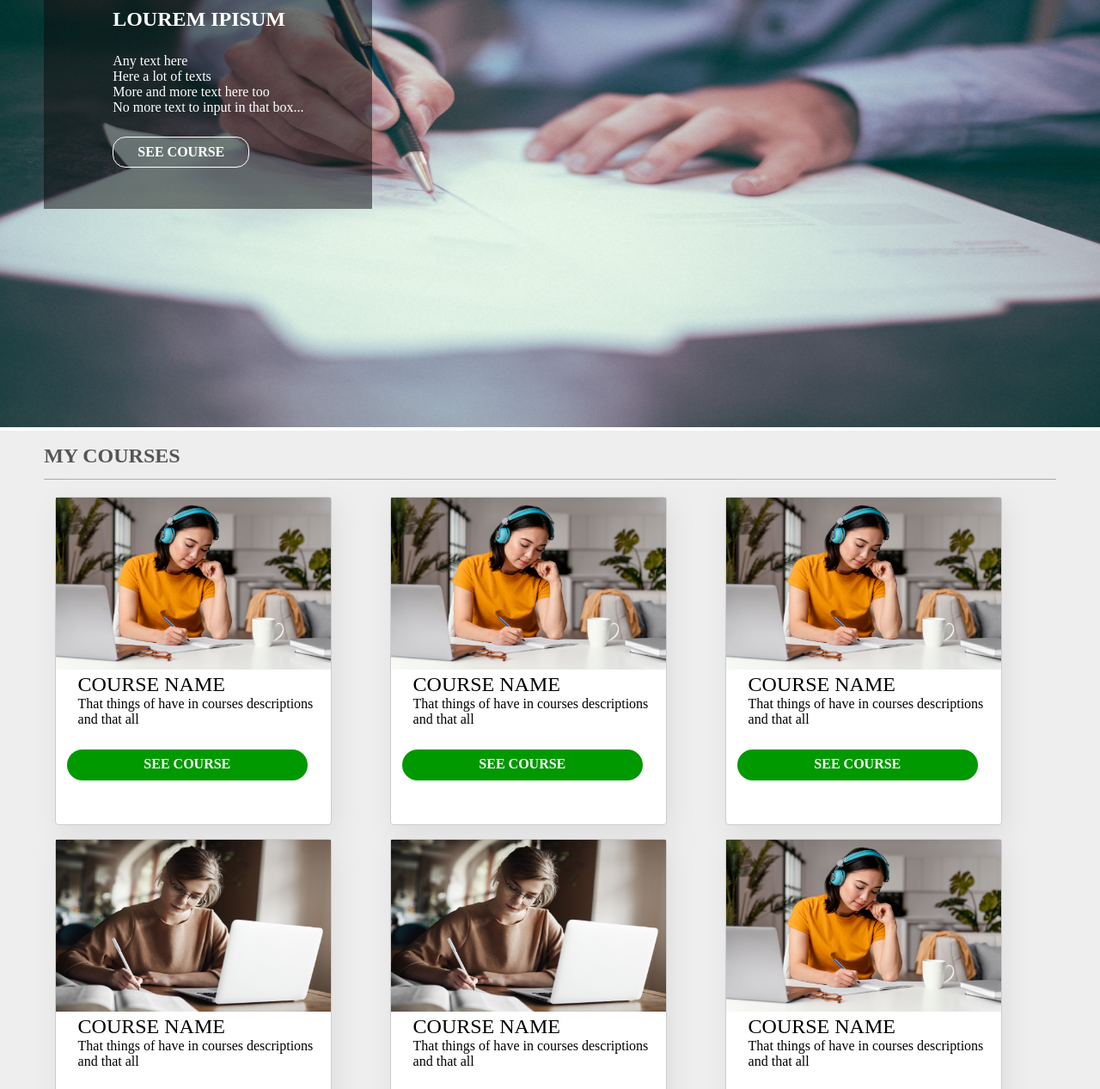
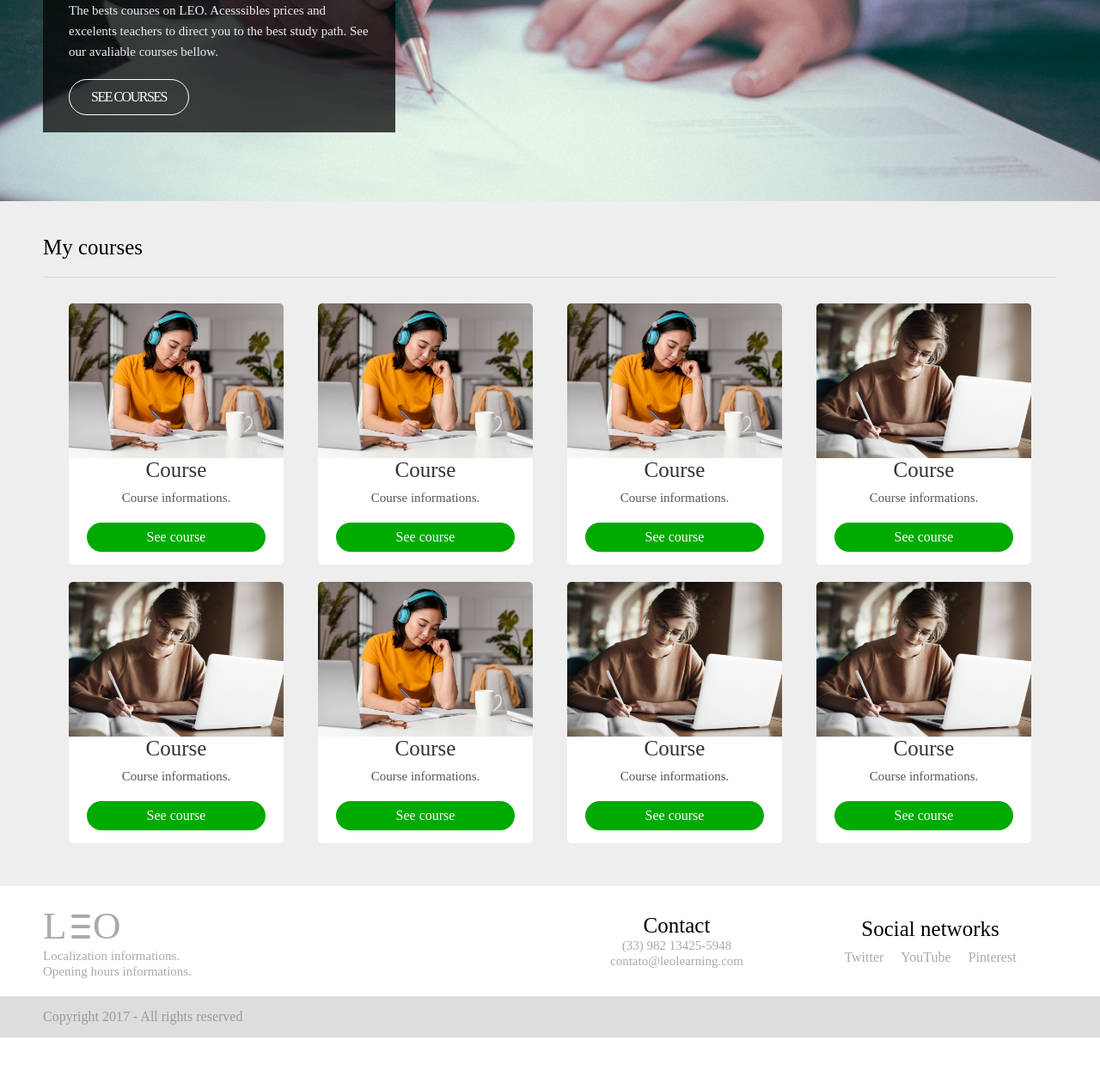
Before and after one commit to DevRyanCosta/Desafio-LEO, a plain HTML site: page index.html in a window 1280 px wide. Shown: the part 231-1498 px from the top of the page at 86% size. Drawn offline with Linux system fonts and the light colour scheme.

Commit message:
Arquivos do projeto atualizados.

```diff
--- a/index.html
+++ b/index.html
@@ -6,99 +6,116 @@
     <title>Home Page</title>
 </head>
 
-<body class="noMarginBody fontSize2Vh">
-    <div class="navigation">
-        <div class="leftMargin2vw fontSize6Vh marginTop2Vh">LEO</div><input
-            class="leftMargin50vw grayBackground fontSize2Vh customInput padding0p5Vw"
-            placeholder="Pesquisar cursos...">
+<body>
+    <div class="top">
+        <left>
+            <span class="logo">
+                <span>L</span><!--
+                --><span id="logoLines">
+                    <span class="line"></span><!--
+                    --><span class="line"></span><!--
+                    --><span class="line"></span>
+                </span><!--
+                --><span>O</span>
+            </span>
+        </left><!--
+        --><right>
+            <editable>Search courses</editable>
+        </right>
     </div>
-    <div classs="anounce">
-        <div>
-            <div id="box" class="absoluteBox">
-                <div class="fontSize3Vh boldText bottomMargin2Vw">LOUREM IPISUM</div>
-                <div class="lineBreak"></div>
-                <div>Any text here</div>
-                <div class="lineBreak"></div>
-                <div>Here a lot of texts</div>
-                <div class="lineBreak"></div>
-                <div>More and more text here too</div>
-                <div class="lineBreak"></div>
-                <div class="bottomMargin2Vw">No more text to input in that box...</div>
-                <div class="lineBreak"></div>
-                <div id="anounceButton" class="buttonBorderWhite boldText">SEE COURSE</div>
-            </div>
-            <img src="writing.jpg" class="anounce">
-        </div>
+    <div class="banner">
+        <box>
+            <span class="title">The Best Courses</span>
+            <lineBreak></lineBreak>
+            <span class="description">The bests courses on LEO. Acesssibles prices and excelents teachers to direct you to the best study path. See our avaliable courses bellow.</span>
+            <span class="button">SEE COURSES</span>
+        </box>
     </div>
+    <div class="myCourses">
+        <div class="title">My courses</div>
+        <horizontalLine></horizontalLine>
+        <course>
+            <thumbnailOne></thumbnailOne>
+            <span class="title">Course</span>
+            <span class="description">Course informations.</span>
+            <span class="button">See course</span>
+        </course><!--
+        --><course>
+            <thumbnailOne></thumbnailOne>
+            <span class="title">Course</span>
+            <span class="description">Course informations.</span>
+            <span class="button">See course</span>
+        </course><!--
+        --><course>
+            <thumbnailOne></thumbnailOne>
+            <span class="title">Course</span>
+            <span class="description">Course informations.</span>
+            <span class="button">See course</span>
+        </course><!--
+        --><course>
+            <thumbnailTwo></thumbnailTwo>
+            <span class="title">Course</span>
+            <span class="description">Course informations.</span>
+            <span class="button">See course</span>
+        </course><!--
+        --><course>
+            <thumbnailTwo></thumbnailTwo>
+            <span class="title">Course</span>
+            <span class="description">Course informations.</span>
+            <span class="button">See course</span>
+        </course><!--
+        --><course>
+            <thumbnailOne></thumbnailOne>
+            <span class="title">Course</span>
+            <span class="description">Course informations.</span>
+            <span class="button">See course</span>
+        </course><!--
+        --><course>
+            <thumbnailTwo></thumbnailTwo>
+            <span class="title">Course</span>
+            <span class="description">Course informations.</span>
+            <span class="button">See course</span>
+        </course><!--
+        --><course>
+            <thumbnailTwo></thumbnailTwo>
+            <span class="title">Course</span>
+            <span class="description">Course informations.</span>
+            <span class="button">See course</span>
+        </course>
     </div>
-    <div style="padding-bottom: 10vw;" class="bottomMargin2Vw grayBackground">
-        <div class="boldText fontSize3Vh leftMargin4vw marginTop2Vh grayColor">MY COURSES</div>
-        <div class="horizontalLine"></div>
-        <div class="course">
-            <img class="courseIlustration" src="courseThumbnailOne.jpg">
-            <div class="fontSize3Vh leftMargin2vw">COURSE NAME</div>
-            <div class="leftMargin2vw bottomMargin2Vw">That things of have in courses descriptions and that all</div>
-            <div class="leftMargin1vw courseButton alignedCenter boldText">SEE COURSE</div>
-        </div>
-        <div class="course">
-            <img class="courseIlustration" src="courseThumbnailOne.jpg">
-            <div class="fontSize3Vh leftMargin2vw">COURSE NAME</div>
-            <div class="leftMargin2vw bottomMargin2Vw">That things of have in courses descriptions and that all</div>
-            <div class="leftMargin1vw courseButton alignedCenter boldText">SEE COURSE</div>
-        </div>
-        <div class="course">
-            <img class="courseIlustration" src="courseThumbnailOne.jpg">
-            <div class="fontSize3Vh leftMargin2vw">COURSE NAME</div>
-            <div class="leftMargin2vw bottomMargin2Vw">That things of have in courses descriptions and that all</div>
-            <div class="leftMargin1vw courseButton alignedCenter boldText">SEE COURSE</div>
-        </div>
-        <div class="course">
-            <img class="courseIlustration" src="courseThumbnailTwo.jpg">
-            <div class="fontSize3Vh leftMargin2vw">COURSE NAME</div>
-            <div class="leftMargin2vw bottomMargin2Vw">That things of have in courses descriptions and that all</div>
-            <div class="leftMargin1vw courseButton alignedCenter boldText">SEE COURSE</div>
-        </div>
-        <div class="course">
-            <img class="courseIlustration" src="courseThumbnailTwo.jpg">
-            <div class="fontSize3Vh leftMargin2vw">COURSE NAME</div>
-            <div class="leftMargin2vw bottomMargin2Vw">That things of have in courses descriptions and that all</div>
-            <div class="leftMargin1vw courseButton alignedCenter boldText">SEE COURSE</div>
-        </div>
-        <div class="course">
-            <img class="courseIlustration" src="courseThumbnailOne.jpg">
-            <div class="fontSize3Vh leftMargin2vw">COURSE NAME</div>
-            <div class="leftMargin2vw bottomMargin2Vw">That things of have in courses descriptions and that all</div>
-            <div class="leftMargin1vw courseButton alignedCenter boldText">SEE COURSE</div>
-        </div>
-        <div class="course">
-            <img class="courseIlustration" src="courseThumbnailTwo.jpg">
-            <div class="fontSize3Vh leftMargin2vw">COURSE NAME</div>
-            <div class="leftMargin2vw bottomMargin2Vw">That things of have in courses descriptions and that all</div>
-            <div class="leftMargin1vw courseButton alignedCenter boldText">SEE COURSE</div>
-        </div>
-        <div class="course">
-            <img class="courseIlustration" src="courseThumbnailTwo.jpg">
-            <div class="fontSize3Vh leftMargin2vw">COURSE NAME</div>
-            <div class="leftMargin2vw bottomMargin2Vw">That things of have in courses descriptions and that all</div>
-            <div class="leftMargin1vw courseButton alignedCenter boldText">SEE COURSE</div>
-        </div>
+    <div class="bottom">
+        <left>
+            <span class="logo">
+                <span>L</span><!--
+                --><span id="logoLines">
+                    <span class="line"></span><!--
+                    --><span class="line"></span><!--
+                    --><span class="line"></span>
+                </span><!--
+                --><span>O</span>
+            </span>
+            <lineBreak></lineBreak>
+            <span class="description">Localization informations.</span>
+            <lineBreak></lineBreak>
+            <span class="description">Opening hours informations.</span>
+        </left><!--
+        --><right>
+            <left>
+                <div class="title">Contact</div>
+                <span class="description">(33) 982 13425-5948</span>
+                <lineBreak></lineBreak>
+                <span class="description">contato@leolearning.com</span>
+            </left><!--
+            --><right>
+                <div class="title">Social networks</div>
+                    <span class="link">Twitter</span><!--
+                    --><span class="link">YouTube</span><!--
+                    --><span class="link">Pinterest</span>
+            </right>
+        </right>
     </div>
-    <div style="display:inline-block;" class="footer">
-        <div class="leftMargin4vw fontSize6Vh marginTop2Vh">LEO</div>
-        <div class="lineBreak"></div>
-        <div class="leftMargin4vw">Lorem Ipsum One Lorem Ipsum Two, No content to write... Sorry User =/</div>
-        <div class="lineBreak"></div>
-        <div class="leftMargin4vw">Lorem Ipsum... I loose the count :I</div>
-    </div>
-    <div class="boldText" style="position:relative;bottom:10vh;display:inline-block;margin-left:5.3vw;">// CONTACTS
-    </div><br>
-    <div class="leftMargin50vw" style="position:relative;bottom:10vh;display:inline-block;margin-left:45.3vw;">(33) 984
-        vinti deiz</div><br>
-    <div class="leftMargin50vw" style="position:relative;bottom:10vh;display:inline-block;margin-left:45.3vw;">
-        Contato@VintiDeiz.com.us</div>
-    <div style="padding-top:2.5vh;" class="copyright grayBackground">
-        <div class="leftMargin4vw fontSize2Vh">Copyright 2022 - All right reserved.</div>
-    </div>
+    <div class="copyright">Copyright 2017 - All rights reserved</div>
     <script src="scripts.js"></script>
 </body>
+
 <html>
--- a/styles.css
+++ b/styles.css
@@ -1,63 +1,245 @@
-/*Start*/
+html {
+    touch-action: manipulation;
+}
 
+body {
+    margin: 0;
+    word-wrap: anywhere;
+}
 
-/*Default values*/
-div div {display: inline-block;}
-body{font-size: 0.90vw;}
+span {
+    display: inline-block;
+}
 
+lineBreak {
+    display: block;
+}
 
-/*Structures*/
-.main{width:100vw;}
-.copyright{width:100vw;height:5vh;}
-.navigation{width:100vw;height:min(11vh,900px);}
-.footer{position:relative;bottom:0;width:100vw;height:20vh;}
-.absoluteBox{position:absolute;top:max(15vw);margin-left:4vw;padding:6vh 10vh;background-color:rgba(10,10,10,0.5);color:#fff;}
-.anounce{width:100vw;height:80vh;user-select:none;}
-.imageSelectorButton{position:relative;margin-left:4vw;bottom:2.5vh;width:6vw;height:3vh;border-radius:15px;background-color:#fff;}
-.course{width:40vh;height:47.5vh;margin-left:5vw;margin-top:2vh;background-color:#fff;border:1px solid #ccc;border-radius:4px;box-shadow:5px 10px 30px #ddd;}
-.courseIlustration{width:40vh;height:25vh;}
-.courseButton{width:35vh;height:3.5vh;background-color:#090;padding-top:1vh;border-radius:15cm;color:#fff;cursor:pointer;}
+.top {
+    padding: 25px 50px 10px 50px;
+}
 
-/*Text configuration*/
-.lineBreak{display:block;}
+left,
+right {
+    display: inline-block;
+    width: 50%;
+    vertical-align: middle;
+}
 
+right {
+    text-align: center;
+}
 
-/*Text stilings & boldings*/
-.boldText{font-weight:bold;}
-.italic{font-style:italic;}
+.logo {
+    font-size: 45px;
+    user-select: none;
+    letter-spacing: 5px;
+}
 
+.top #logoLines {
+    width: 22.5px;
+    padding: 0 3px 0 0;
+    font-size: 11.5px;
+    text-align: center;
+}
 
-/*Margins*/
-.marginTop2Vh{margin-top:2vh;}
-.marginTop3Vw{margin-top:3vh}
-.leftMargin1vw{margin-left:1vw}
-.leftMargin2vw{margin-left:2vw}
-.leftMargin4vw{margin-left:4vw}
-.leftMargin50vw{margin-left:50vw}
-.noMarginBody{margin:0px;}
-.bottomMargin2Vw{margin-bottom:2vw;}
-.buttonBorderWhite{border:1px solid #fff;padding:0.6vw 2.2vw;border-radius:15px;cursor:pointer;}
+.top #logoLines span.line {
+    height: 4px;
+    width: 22.5px;
+    border-radius: 2px;
+    background: #000;
+}
 
+editable {
+    display: inline-block;
+    padding: 10px 25px;
+    border: 1px solid #bbb;
+    border-radius: 20.5px;
+    outline: 0;
+    vertical-align: middle;
+    background: #f5f5f5;
+    color: #777;
+    font-size: 14px;
+    letter-spacing: -0.75px;
+    user-select: none;
+    cursor: text;
+}
 
-/*Borders & paddings*/
-.customInput{border: 1px solid #aaa;border-radius:15px;outline:none;}
-.padding0p5Vw{padding:0.5vw;}
+editable.active {
+    color: #000;
+    user-select: text;
+}
 
+.banner {
+    padding: 80px 50px;
+    background-image: url("writing.jpg");
+    background-position: center;
+    background-size: cover;
+}
 
-/*Backgrounds colors & Colors*/
-.grayBackground{background-color:#eee;}
-.grayColor{color:#555}
+box {
+    display: block;
+    width: 350px;
+    padding: 20px 30px;
+    background: #000b;
+    color: #fff;
+    line-height: 1.5em;
+}
 
-/*Font sizes*/
-.fontSize0p75Vh{font-size:0.75vh;}.fontSize1p5Vw{font-size:1.5vw;}
-.fontSize2Vh{font-size:2vh;}
-.fontSize3Vh{font-size:3vh;}
-.fontSize6Vh{font-size:6vh;}
+box span.title {
+    margin: 0 0 20px 0;
+    font-size: 30px;
+}
 
+box.title,
+box span.button {
+    letter-spacing: -1.5px;
+}
 
-/*Lines & Circles & alignments*/
-.horizontalLine{width:92vw;height:0.1vh;background-color:#aaa;margin-left:4vw}
-.alignedCenter{text-align:center;}
+box span.description {
+    font-size: 15px;
+    color: #eee;
+}
 
+box span.button {
+    padding: 8px 25px;
+    border: 1px solid #fff;
+    border-radius: 21px;
+    margin: 20px 0 0 0;
+    cursor: pointer;
+    transition: all 0.5s, box-shadow 1s;
+    user-select: none;
+}
 
-/*End*/
+box span.mouseOver {
+    box-shadow: 0px 0px 30px 3px #fffa;
+}
+
+box span.mouseDown {
+    background: #fff;
+    color: #000f;
+}
+
+.myCourses {
+    padding: 40px 50px;
+    background: #eee;
+    text-align: center;
+}
+
+.myCourses div.title {
+    font-size: 25px;
+    text-align: start;
+}
+
+.myCourses horizontalLine {
+    display: block;
+    height: 1px;
+    margin: 20px 0;
+    background: #ddd;
+}
+
+course {
+    display: inline-block;
+    width: 250px;
+    padding: 0 0 15px 0;
+    margin: 10px 20px;
+    border-radius: 5px;
+    background: #fff;
+    overflow: hidden;
+    text-align: center;
+    vertical-align: top;
+}
+
+course thumbnailOne {
+    background: url("./courseThumbnailOne.jpg") center;
+}
+
+thumbnailTwo {
+    background: url("./courseThumbnailTwo.jpg") center;
+}
+
+course thumbnailOne,
+course thumbnailTwo {
+    display: block;
+    height: 180px;
+    background-size: cover;
+}
+
+course span.title {
+    display: block;
+    font-size: 25px;
+    color: #333;
+}
+
+course span.description {
+    color: #555;
+    margin: 10px 0 20px 0;
+    font-size: 15px;
+}
+
+course span.button {
+    display: inline-block;
+    padding: 8px 70px;
+    border-radius: 17.5px;
+    color: #fff;
+    background: #0a0;
+    cursor: pointer;
+    transition: all 0.5s, box-shadow 1s;
+    user-select: none;
+}
+
+course span.mouseOver {
+    box-shadow: 0px 0px 30px 3px #0a0a;
+}
+
+course span.mouseDown {
+    background: #070;
+}
+
+.bottom {
+    padding: 20px 50px;
+    color: #aaa
+}
+
+.bottom #logoLines {
+    width: 22.5px;
+    padding: 0 3px 0 0;
+    font-size: 11.5px;
+    text-align: center;
+}
+
+.bottom #logoLines span.line {
+    height: 4px;
+    width: 22.5px;
+    border-radius: 2px;
+    background: #aaa;
+}
+
+.bottom span.description {
+    font-size: 15px;
+}
+
+.bottom right right div.title,
+.bottom right left div.title {
+    color: #000;
+}
+
+.bottom right left div.title {
+    font-size: 25px;
+}
+
+.bottom right right div.title {
+    font-size: 25px;
+}
+
+.bottom span.link {
+    margin: 10px 10px 0 10px;
+    cursor: pointer;
+}
+
+.copyright {
+    padding: 15px 50px;
+    margin: 0 0 175px 0;
+    color: #999;
+    background: #ddd;
+}
```
Also changed, not shown: scripts.js (+46 -3 lines).
